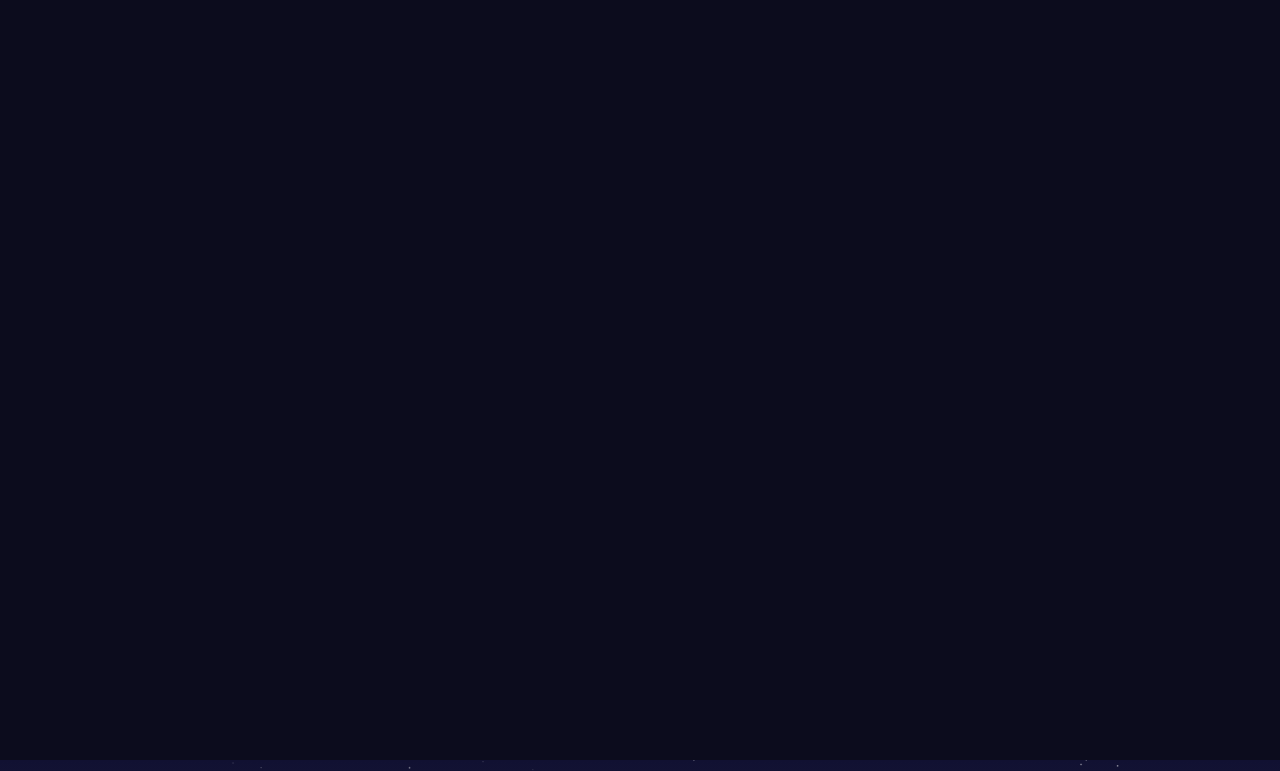
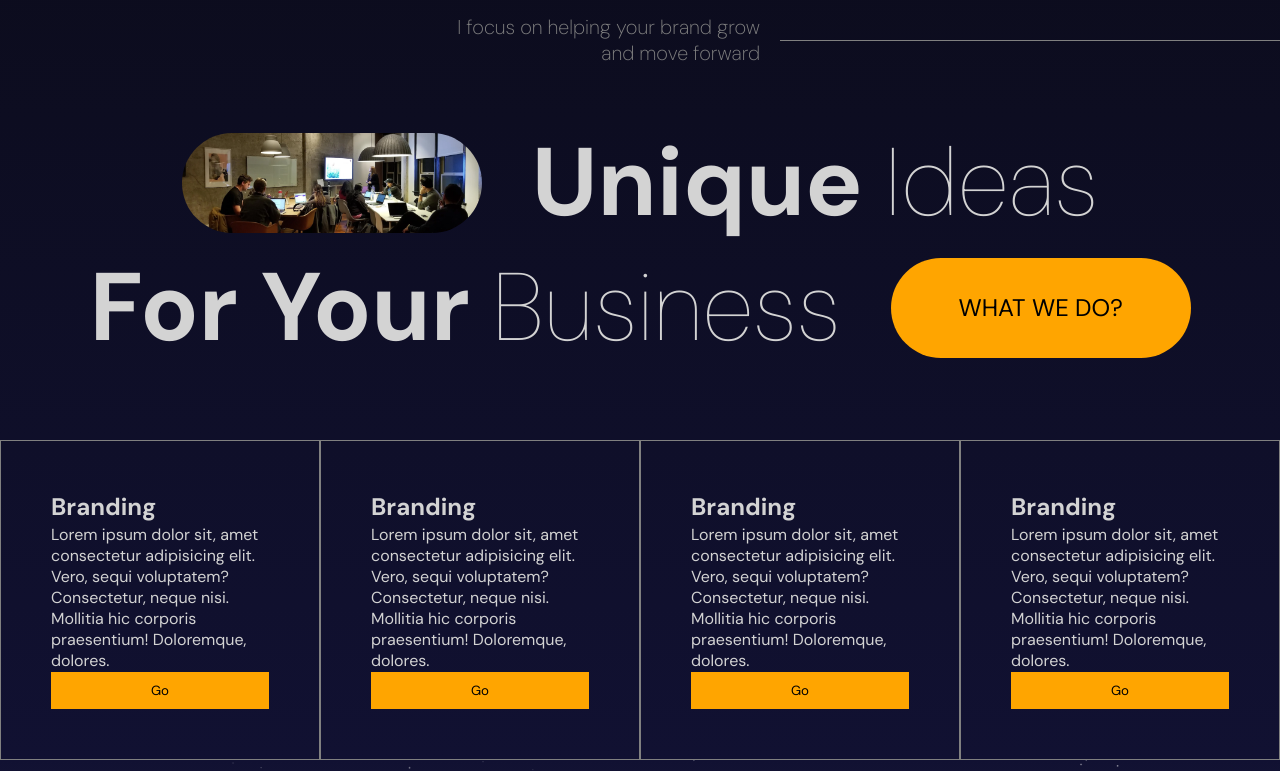
Before and after one commit to 4eJIoBeG/animated-portfolio-website, a React (Vite) app: page / in a window 1280 px wide. Shown: the part 1640-2411 px from the top of the page. Built offline with nearby package versions, Linux system fonts and the light colour scheme.

Commit message:
add services section and animation

```diff
--- a/src/App.jsx
+++ b/src/App.jsx
@@ -2,6 +2,7 @@
 import Hero from "./components/Hero/Hero";
 import Navbar from "./components/Navbar/Navbar";
 import Parallax from "./components/Parallax/Parallax";
+import Services from "./components/Services/Services";
 
 const App = () => {
   return (
@@ -13,7 +14,9 @@
       <section id="Services">
         <Parallax type="services" />
       </section>
-      <section>Services</section>
+      <section>
+        <Services />
+      </section>
       <section id="Portfolio">
         <Parallax type="portfolio" />
       </section>
--- /dev/null
+++ b/src/components/Services/Services.jsx
@@ -0,0 +1,108 @@
+import { useRef } from "react";
+import "./services.scss";
+import { motion, useInView } from "framer-motion";
+
+const variants = {
+  initial: {
+    x: -500,
+    opacity: 0,
+  },
+  animate: {
+    x: 0,
+    opacity: 1,
+    transition: { duration: 1, staggerChildren: 0.3 },
+  },
+};
+
+const Services = () => {
+  const ref = useRef();
+
+  const isInView = useInView(ref, { margin: "100px" });
+
+  return (
+    <motion.div
+      ref={ref}
+      className="services"
+      variants={variants}
+      initial="initial"
+      // animate="animate"
+      // whileInView="animate"
+      animate={isInView && "animate"}
+    >
+      <motion.div className="textContainer" variants={variants}>
+        <p>
+          I focus on helping your brand grow
+          <br /> and move forward
+        </p>
+        <hr />
+      </motion.div>
+      <motion.div className="titleContainer" variants={variants}>
+        <div className="title">
+          <img src="/people.webp" alt="people" />
+          <h1>
+            <motion.b whileHover={{ color: "orange" }}>Unique</motion.b> Ideas
+          </h1>
+        </div>
+        <div className="title">
+          <h1>
+            <motion.b whileHover={{ color: "orange" }}>For Your</motion.b>{" "}
+            Business
+          </h1>
+          <button>WHAT WE DO?</button>
+        </div>
+      </motion.div>
+      <motion.div className="listContainer" variants={variants}>
+        <motion.div
+          className="box"
+          whileHover={{ background: "lightgray", color: "black" }}
+        >
+          <h2>Branding</h2>
+          <p>
+            Lorem ipsum dolor sit, amet consectetur adipisicing elit. Vero,
+            sequi voluptatem? Consectetur, neque nisi. Mollitia hic corporis
+            praesentium! Doloremque, dolores.
+          </p>
+          <button>Go</button>
+        </motion.div>
+        <motion.div
+          className="box"
+          whileHover={{ background: "lightgray", color: "black" }}
+        >
+          <h2>Branding</h2>
+          <p>
+            Lorem ipsum dolor sit, amet consectetur adipisicing elit. Vero,
+            sequi voluptatem? Consectetur, neque nisi. Mollitia hic corporis
+            praesentium! Doloremque, dolores.
+          </p>
+          <button>Go</button>
+        </motion.div>
+        <motion.div
+          className="box"
+          whileHover={{ background: "lightgray", color: "black" }}
+        >
+          <h2>Branding</h2>
+          <p>
+            Lorem ipsum dolor sit, amet consectetur adipisicing elit. Vero,
+            sequi voluptatem? Consectetur, neque nisi. Mollitia hic corporis
+            praesentium! Doloremque, dolores.
+          </p>
+          <button>Go</button>
+        </motion.div>
+        <motion.div
+          className="box"
+          whileHover={{ background: "lightgray", color: "black" }}
+        >
+          <h2>Branding</h2>
+          <p>
+            Lorem ipsum dolor sit, amet consectetur adipisicing elit. Vero,
+            sequi voluptatem? Consectetur, neque nisi. Mollitia hic corporis
+            praesentium! Doloremque, dolores.
+          </p>
+          <button>Go</button>
+        </motion.div>
+      </motion.div>
+    </motion.div>
+  );
+};
+
+export default Services;
--- /dev/null
+++ b/src/components/Services/services.scss
@@ -0,0 +1,83 @@
+.services {
+  background: linear-gradient(180deg, #0c0c1d, #111132);
+  height: 100%;
+  display: flex;
+  flex-direction: column;
+  justify-content: space-between;
+
+  .textContainer {
+    flex: 1;
+    align-self: flex-end;
+    display: flex;
+    align-items: center;
+    gap: 20px;
+
+    p {
+      font-weight: 200;
+      font-size: 20px;
+      color: gray;
+      text-align: right;
+    }
+
+    hr {
+      width: 500px;
+      border: none;
+      border-top: 0.5px solid gray;
+    }
+  }
+  .titleContainer {
+    flex: 2;
+    display: flex;
+    flex-direction: column;
+    align-items: center;
+
+    .title {
+      display: flex;
+      align-items: center;
+      gap: 50px;
+
+      img {
+        width: 300px;
+        height: 100px;
+        border-radius: 50px;
+        object-fit: cover;
+      }
+
+      h1 {
+        font-size: 96px;
+        font-weight: 100;
+      }
+
+      button {
+        width: 300px;
+        height: 100px;
+        border-radius: 50px;
+        background-color: orange;
+        border: none;
+        font-size: 24px;
+        cursor: pointer;
+      }
+    }
+  }
+  .listContainer {
+    flex: 2;
+    display: flex;
+    max-width: 1366px;
+    margin: auto;
+
+    .box {
+      padding: 50px;
+      border: 0.5px solid gray;
+      display: flex;
+      flex-direction: column;
+      justify-content: space-between;
+    }
+
+    button {
+      padding: 10px;
+      background-color: orange;
+      border: none;
+      cursor: pointer;
+    }
+  }
+}
```
